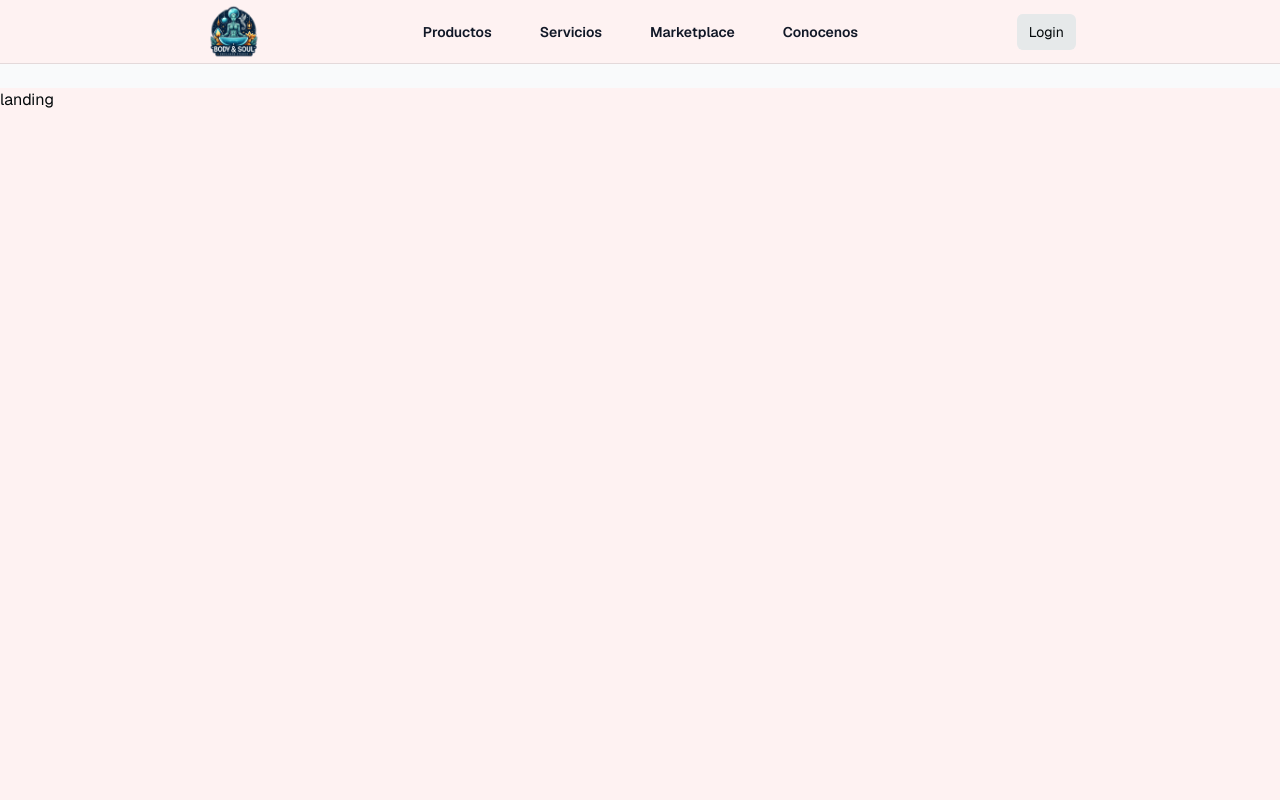
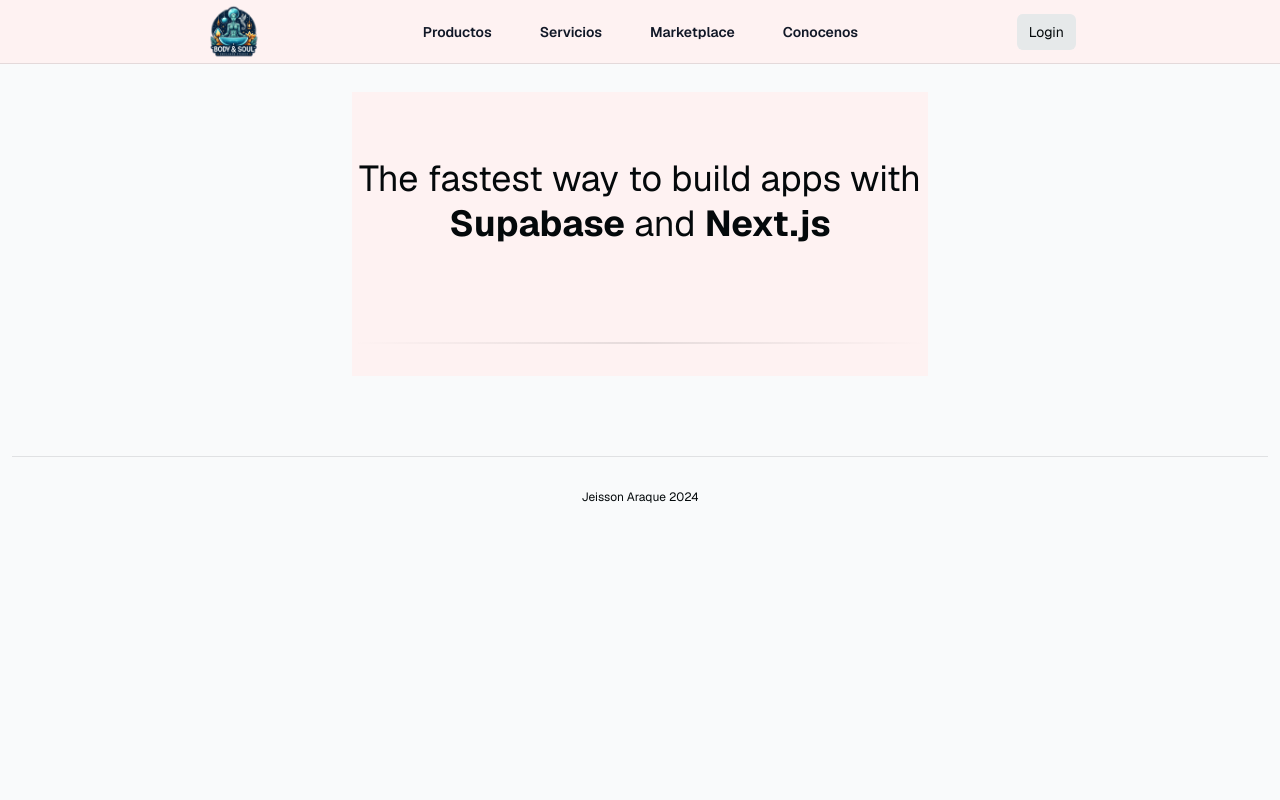
Before and after one commit to jeissonAraque/bodyandsoul-app, a Next.js app: page / in a window 1280 px wide. Shown: the top 800 px of the page. Built offline with nearby package versions, Linux system fonts and the light colour scheme; no server answers.

Commit message:
Se corrige navegacion en logout

```diff
--- a/app/page.tsx
+++ b/app/page.tsx
@@ -2,6 +2,7 @@
 import { createClient } from "@/utils/supabase/server";
 import Nav from "@/components/(main)/Nav";
 import Landing from "@/components/(main)/Landing";
+import Header from "@/components/Header";
 
 export default async function Index() {
   const canInitSupabaseClient = () => {
@@ -24,10 +25,10 @@
         </div>
       </nav>
 
-      <div className="flex-1 w-full flex flex-col gap-20 items-center mt-20 p-2">
-        <div className="">
-          {/* <Header /> */}
-          <Landing />
+      <div className="flex-1 w-full flex flex-col gap-20 items-center mt-20 p-3">
+        <div className="bg-red-50">
+          <Header />
+          {/* <Landing /> */}
         </div>
 
         <footer className="w-full border-t border-t-foreground/10 p-8 flex justify-center text-center text-xs">
--- a/components/(main)/Landing.tsx
+++ b/components/(main)/Landing.tsx
@@ -2,7 +2,7 @@
 
 export default function Landing() {
   return (
-    <div className='h-screen bg-red-50 w-screen'>
+    <div className='flex flex-col gap-16 items-center h-full'>
       <h1 >landing</h1>
     </div>
   )
--- a/components/AuthButton.tsx
+++ b/components/AuthButton.tsx
@@ -14,7 +14,7 @@
 
     const supabase = createClient();
     await supabase.auth.signOut();
-    return redirect("/login");
+    return redirect("/");
   };
 
   return user ? (
--- a/components/Header.tsx
+++ b/components/Header.tsx
@@ -1,21 +1,10 @@
-import NextLogo from "./NextLogo";
-import SupabaseLogo from "./SupabaseLogo";
+
 
 export default function Header() {
   return (
-    <div className="flex flex-col gap-16 items-center">
+    <div className="flex flex-col gap-16 items-center w-full">
       <div className="flex gap-8 justify-center items-center">
-        <a
-          href="https://supabase.com/?utm_source=create-next-app&utm_medium=template&utm_term=nextjs"
-          target="_blank"
-          rel="noreferrer"
-        >
-          <SupabaseLogo />
-        </a>
-        <span className="border-l rotate-45 h-6" />
-        <a href="https://nextjs.org/" target="_blank" rel="noreferrer">
-          <NextLogo />
-        </a>
+
       </div>
       <h1 className="sr-only">Supabase and Next.js Starter Template</h1>
       <p className="text-3xl lg:text-4xl !leading-tight mx-auto max-w-xl text-center">
```
